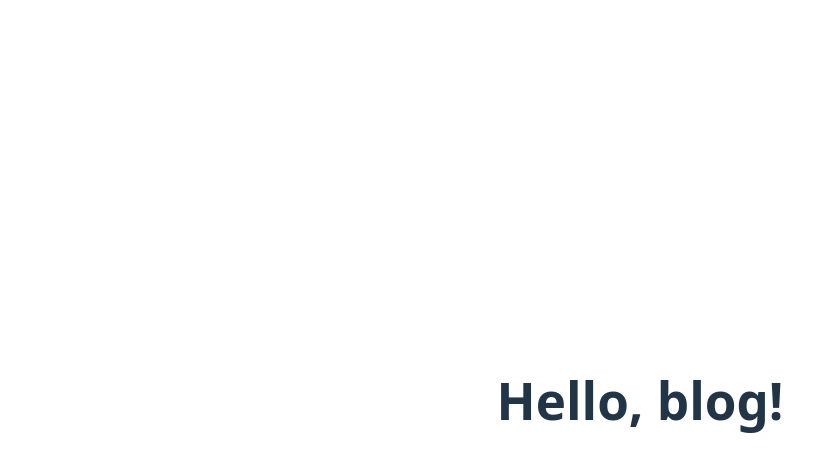
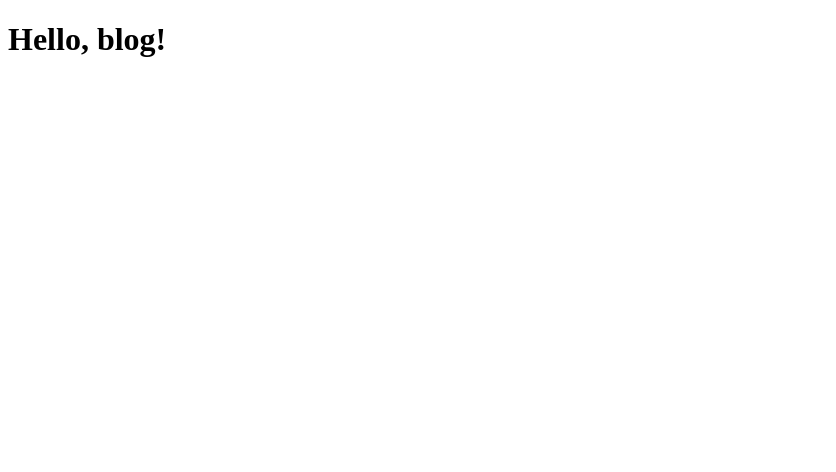
Before and after one commit to Goer17/blog, a Vue app: page / in a window 1280 px wide. Shown: the top 472 px of the page, without its empty margins (0-836 px from the left). Built offline with nearby package versions, Linux system fonts and the light colour scheme.

Commit message:
First commit. 😊

```diff
--- a/src/main.js
+++ b/src/main.js
@@ -1,5 +1,4 @@
 import { createApp } from 'vue'
-import './style.css'
 import App from './App.vue'
 
 createApp(App).mount('#app')
--- a/src/style.css
+++ /dev/null
@@ -1,79 +0,0 @@
-:root {
-  font-family: system-ui, Avenir, Helvetica, Arial, sans-serif;
-  line-height: 1.5;
-  font-weight: 400;
-
-  color-scheme: light dark;
-  color: rgba(255, 255, 255, 0.87);
-  background-color: #242424;
-
-  font-synthesis: none;
-  text-rendering: optimizeLegibility;
-  -webkit-font-smoothing: antialiased;
-  -moz-osx-font-smoothing: grayscale;
-}
-
-a {
-  font-weight: 500;
-  color: #646cff;
-  text-decoration: inherit;
-}
-a:hover {
-  color: #535bf2;
-}
-
-body {
-  margin: 0;
-  display: flex;
-  place-items: center;
-  min-width: 320px;
-  min-height: 100vh;
-}
-
-h1 {
-  font-size: 3.2em;
-  line-height: 1.1;
-}
-
-button {
-  border-radius: 8px;
-  border: 1px solid transparent;
-  padding: 0.6em 1.2em;
-  font-size: 1em;
-  font-weight: 500;
-  font-family: inherit;
-  background-color: #1a1a1a;
-  cursor: pointer;
-  transition: border-color 0.25s;
-}
-button:hover {
-  border-color: #646cff;
-}
-button:focus,
-button:focus-visible {
-  outline: 4px auto -webkit-focus-ring-color;
-}
-
-.card {
-  padding: 2em;
-}
-
-#app {
-  max-width: 1280px;
-  margin: 0 auto;
-  padding: 2rem;
-  text-align: center;
-}
-
-@media (prefers-color-scheme: light) {
-  :root {
-    color: #213547;
-    background-color: #ffffff;
-  }
-  a:hover {
-    color: #747bff;
-  }
-  button {
-    background-color: #f9f9f9;
-  }
-}
```
Also changed, not shown: 1 other file (tests, documents, lock files or other folders).
